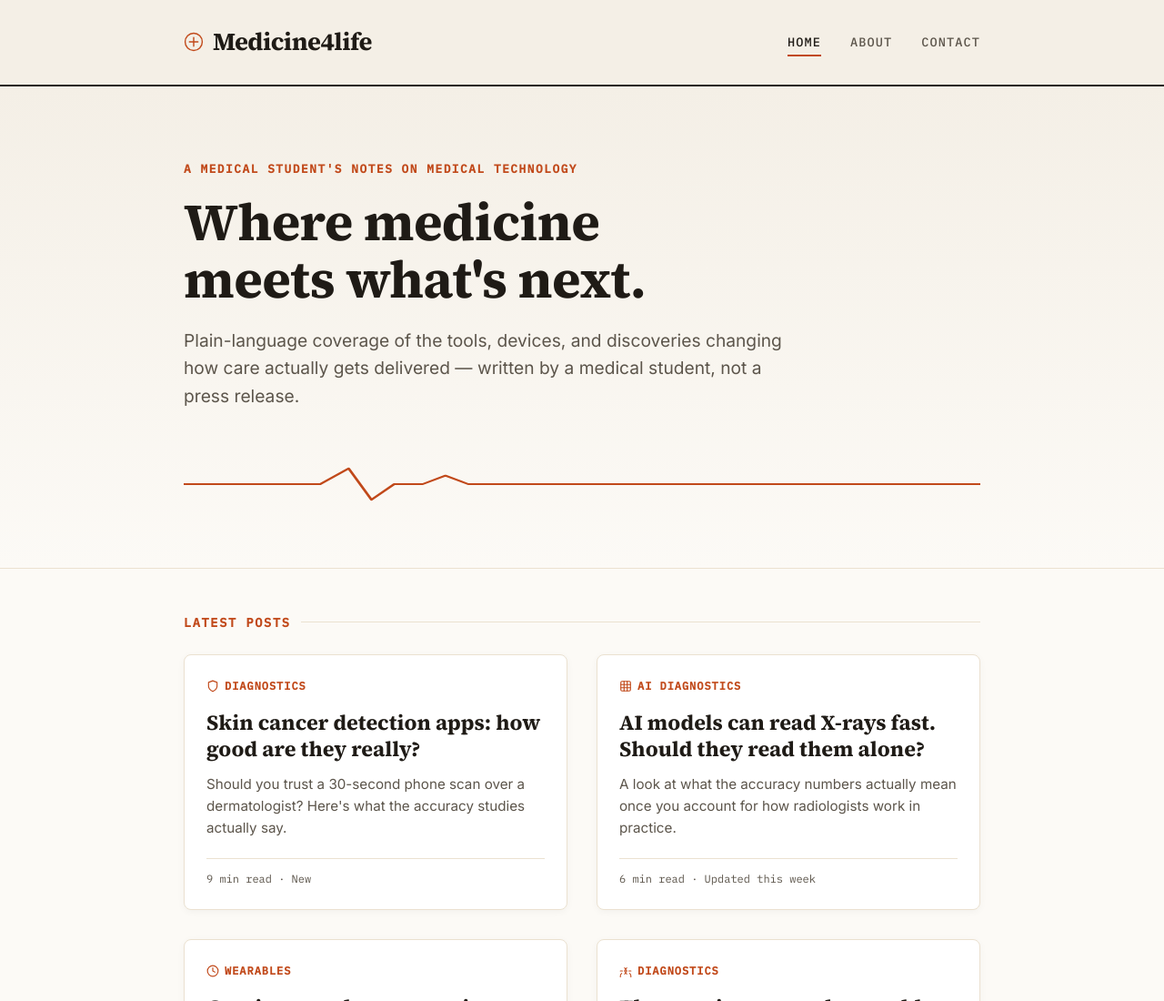
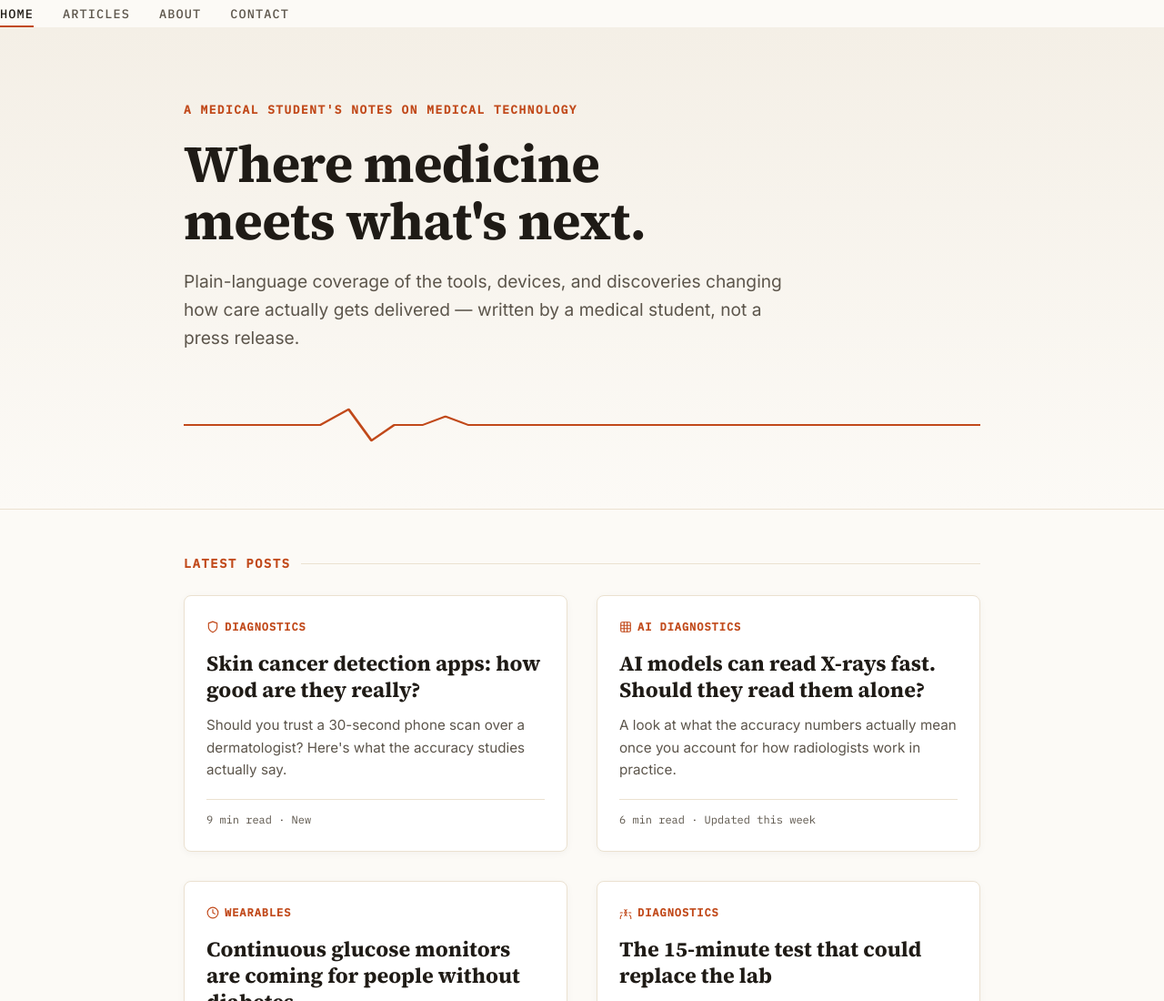
Before and after one commit to LeviMedico/Medicine4life-, a plain HTML site: page index.html in a window 1280 px wide. Shown: the top 1100 px of the page at 91% size. Drawn offline with Linux system fonts and the light colour scheme.

Commit message:
Refactor navigation structure in index.html
Updated navigation links in the header and removed the header section.

```diff
--- a/index.html
+++ b/index.html
@@ -10,16 +10,12 @@
 </head>
 <body>
 
-<header class="site-header">
-  <div class="wrap">
-    <div class="logo"><svg class="logo-mark" width="22" height="22" viewBox="0 0 28 28" fill="none" stroke="currentColor" stroke-width="1.8" stroke-linecap="round" stroke-linejoin="round" aria-hidden="true"><circle cx="14" cy="14" r="12"/><path d="M14 8v12M8 14h12"/></svg>Medicine4life</div>
-    <nav class="site-nav">
-      <a href="index.html" class="active">Home</a>
-      <a href="about.html">About</a>
-      <a href="contact.html">Contact</a>
-    </nav>
-  </div>
-</header>
+<nav class="site-nav">
+  <a href="index.html" class="active">Home</a>
+  <a href="blog.html">Articles</a>
+  <a href="about.html">About</a>
+  <a href="contact.html">Contact</a>
+</nav>
 
 <section class="hero">
   <div class="wrap">
```
